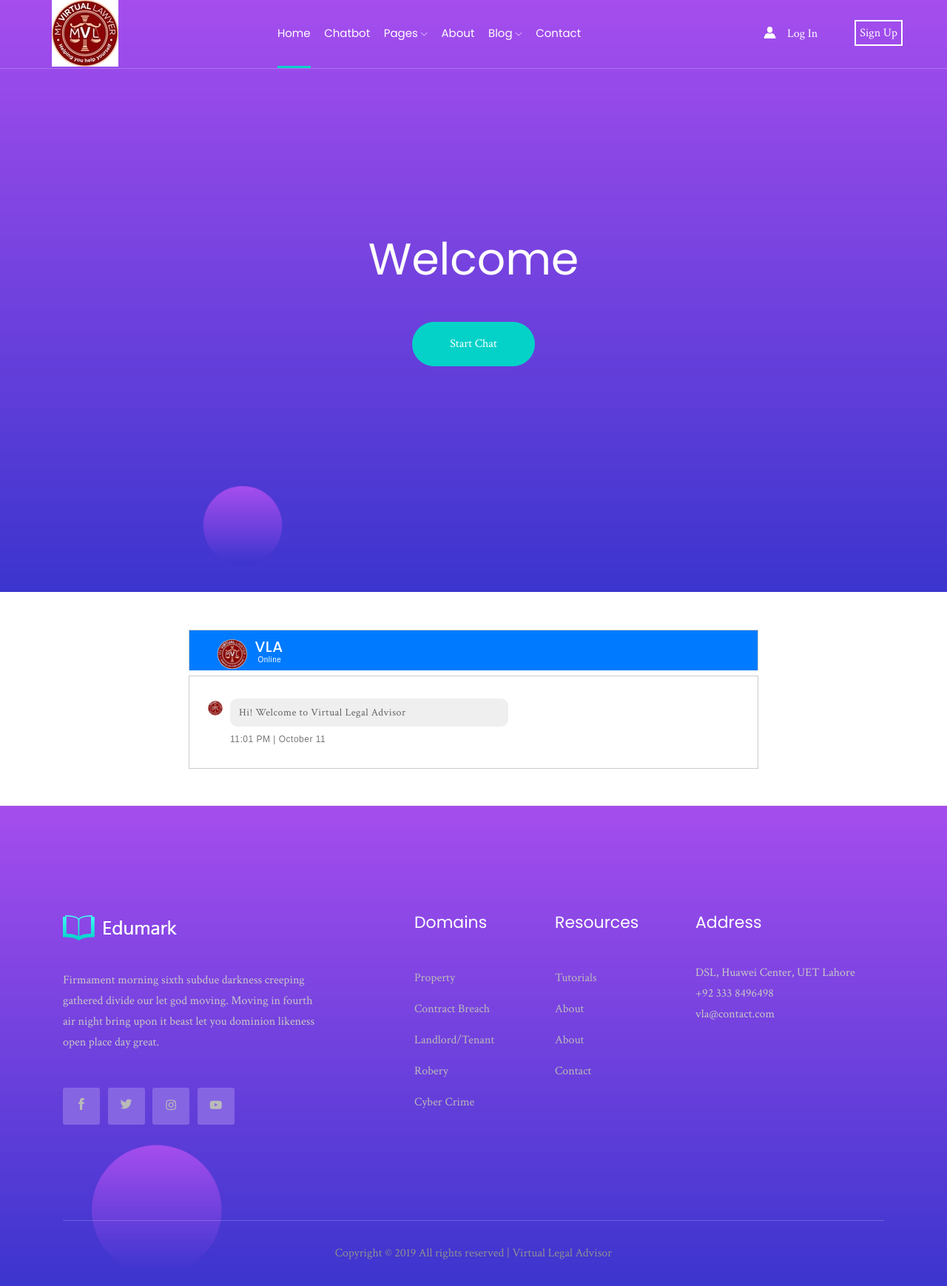
After one commit to mubasher117/virtual_lawyer, a Django app: template templates/virtual_lawyer/chatbot.html in a window 1280 px wide. The commit adds this page. Shown: the whole page at 74% size. Run offline with Django 3.2, Linux system fonts and the light colour scheme; the template is opened without the code that fills it, so the values that code supplies are empty; some libraries are stand-ins or nearby versions.

Commit message:
added chatbot's gui

```diff
--- /dev/null
+++ b/static/virtual_lawyer/css/chatbot.css
@@ -0,0 +1,111 @@
+.cb-container
+{
+    max-width: 500 !important;
+    margin: auto;
+    margin-top: 4%;
+    font-family: sans-serif;
+    letter-spacing: 0.5px;
+    box-sizing: border-box;
+     align-content: center;
+     width: 800px;
+}
+#cb-img-chat-head
+{
+    max-width: 100%;
+    border-radius: 50%;
+}
+.cb-msg-header
+{
+    border: 1px solid #ccc;
+    width: 100%;
+    height: 10%;
+    border-bottom: none;
+    display: inline-block;
+    background-color: #007bff;
+}
+.cb-msg-header-img
+{
+    border-radius: 50%;
+    width: 40px;
+    margin-left: 5%;
+    margin-top: 12px;
+    float: left;
+}
+.cb-active
+{
+    width: 120px;
+    float: left;
+    margin-top: 10px;
+}
+.cb-active h4
+{
+    font-size: 20px;
+    margin-left: 10px;
+    margin-bottom: 0px;
+    color: #fff;
+
+}
+.cb-active h6
+{
+    font-size: 10px;
+    margin-left: 14px;
+    color: #fff;
+}
+.cb-chat-page
+{
+    padding: 0 0 50px 0;
+}
+.cb-msg-inbox
+{
+    border: 1px solid #ccc;
+    overflow: hidden;
+    padding-bottom: 30px;
+}
+.cb-chats
+{
+    padding: 30px 15px 0 25px
+}
+.cb-msg-page
+{
+    height: 516;
+    overflow-y: auto;
+}
+.cb-recieved-chat-img
+{
+    display: inline-block;
+    width: 20px;
+    float: left;
+}
+#cb-img-chat
+{
+    max-width: 100%;
+    border-radius: 50%;
+}
+.cb-recieved-msg
+{
+    display: inline-block;
+    padding: 0 0 0 10px;
+    vertical-align: top;
+    width: 92%;
+}
+.cb-recieved-msg-inbox
+{
+    width: 57%;
+}
+.cb-recieved-msg-inbox p
+{
+    background: #efefef none repeat scroll 0 0;
+    border-radius: 10px;
+    color: #646464;
+    font-size: 14px;
+    margin: 0;
+    padding: 5px 10px 5px 12px;
+    width: 100%;
+}
+.cb-time
+{
+    color: #777;
+    display: block;
+    font-size: 12px;
+    margin: 8px 0 0;
+}
--- a/templates/virtual_lawyer/base.html
+++ b/templates/virtual_lawyer/base.html
@@ -25,6 +25,7 @@
     <link rel="stylesheet" href="{% static 'virtual_lawyer/css/animate.css' %}">
     <link rel="stylesheet" href="{% static 'virtual_lawyer/css/slicknav.css' %}">
     <link rel="stylesheet" href="{% static 'virtual_lawyer/css/style.css' %}">
+    <link rel="stylesheet" href="{% static 'virtual_lawyer/css/chatbot.css' %}">
     <!-- <link rel="stylesheet" href="css/responsive.css"> -->
 </head>
 
@@ -52,7 +53,7 @@
                                 <nav>
                                     <ul id="navigation">
                                         <li><a class="active" href="{% url 'virtual_lawyer:index' %}">home</a></li>
-                                        <li><a href="Courses.html">Chatbot</a></li>
+                                        <li><a href="{% url 'virtual_lawyer:chatbot' %}">Chatbot</a></li>
                                         <li><a href="#">pages <i class="ti-angle-down"></i></a>
                                             <ul class="submenu">
                                                     <li><a href="course_details.html">Legal Assistant</a></li>
@@ -75,14 +76,13 @@
                             <div class="log_chat_area d-flex align-items-center">
                                 <a href="#test-form" class="login popup-with-form">
                                     <i class="flaticon-user"></i>
-                                    <span>log in</span>
+                                    <span>Log In</span>
                                 </a>
-                                <div class="live_chat_btn">
-                                    <a class="boxed_btn_orange" href="#">
-                                        <i class="fa fa-phone"></i>
-                                        <span>111 111 169</span>
-                                    </a>
-                                </div>
+                                <a href="#test-form2" class="login popup-with-form">
+
+                                        <span style="padding : 5px ; border: 2px solid white">Sign Up</span>
+                                </a>
+
                             </div>
                         </div>
                         <div class="col-12">
--- /dev/null
+++ b/templates/virtual_lawyer/chatbot.html
@@ -0,0 +1,59 @@
+{% extends "virtual_lawyer/base.html" %}
+{% block content %}
+{% load static %}
+<div class="slider_area ">
+        <div class="single_slider d-flex align-items-center justify-content-center slider_bg_1">
+            <div class="container">
+                <div class="row align-items-center justify-content-center">
+
+                    <div class="col-xl-12 col-md-12">
+                        <div class="slider_info" style="text-align: center">
+                            <h3>Welcome </h3>
+                            <a href="#" class="boxed_btn">Start Chat</a>
+                        </div>
+                    </div>
+
+                </div>
+            </div>
+        </div>
+    </div>
+
+    <div class="cb-container col-lg-12">
+        <div class="cb-msg-header" >
+            <div class="cb-msg-header-img">
+                <img id="cb-img-chat-head"  src="{% static 'virtual_lawyer/img/logo.jpg' %}" >
+            </div>
+            <div class="cb-active">
+                <h4>VLA</h4>
+                <h6>Online</h6>
+            </div>
+
+        </div>
+
+        <div class="cb-chat-page" >
+            <div class="cb-msg-inbox">
+                <div class="cb-chats">
+                    <div class="cb-msg-page">
+
+                        <div class="cb-recieved-chats">
+                            <div class="cb-recieved-chat-img">
+                                <img id="cb-img-chat" src="{% static 'virtual_lawyer/img/logo.jpg' %}">
+                            </div>
+                            <div class="cb-recieved-msg">
+                                <div class="cb-recieved-msg-inbox">
+                                    <p>Hi! Welcome to Virtual Legal Advisor
+
+                                    </p>
+                                    <span class="cb-time">11:01 PM | October 11</span>
+                                </div>
+                            </div>
+                        </div>
+                    </div>
+                </div>
+            </div>
+
+        </div>
+
+    </div>
+
+{% endblock %}
--- a/templates/virtual_lawyer/index.html
+++ b/templates/virtual_lawyer/index.html
@@ -39,7 +39,7 @@
                     <p>Virtual Legal Advisor deals with different kinds of cases including civil rights and
                         criminal issues. The virtual system understands the user's problem and suggests him/her
                         a solution for the problem. </p>
-                    <a href="#" class="boxed_btn">Start Chat</a>
+                    <a href="{% url 'virtual_lawyer:chatbot' %}" class="boxed_btn">Start Chat</a>
                 </div>
             </div>
             <div class="col-xl-6 offset-xl-1 col-lg-6">
--- a/urls.py
+++ b/urls.py
@@ -7,5 +7,6 @@ app_name = 'virtual_lawyer'
 urlpatterns = [
     path('', views.index, name='index'),
     path('about/', views.about, name='about'),
+    path('chatbot/', views.chatbot, name= 'chatbot'),
 
 ]
--- a/views.py
+++ b/views.py
@@ -6,3 +6,6 @@ def index(request):
 
 def about(request):
     return render(request,'virtual_lawyer/about.html')
+
+def chatbot(request):
+    return(render(request, 'virtual_lawyer/chatbot.html'))
```
Also changed, not shown: templates/virtual_lawyer/about.html (+8 -8 lines).
